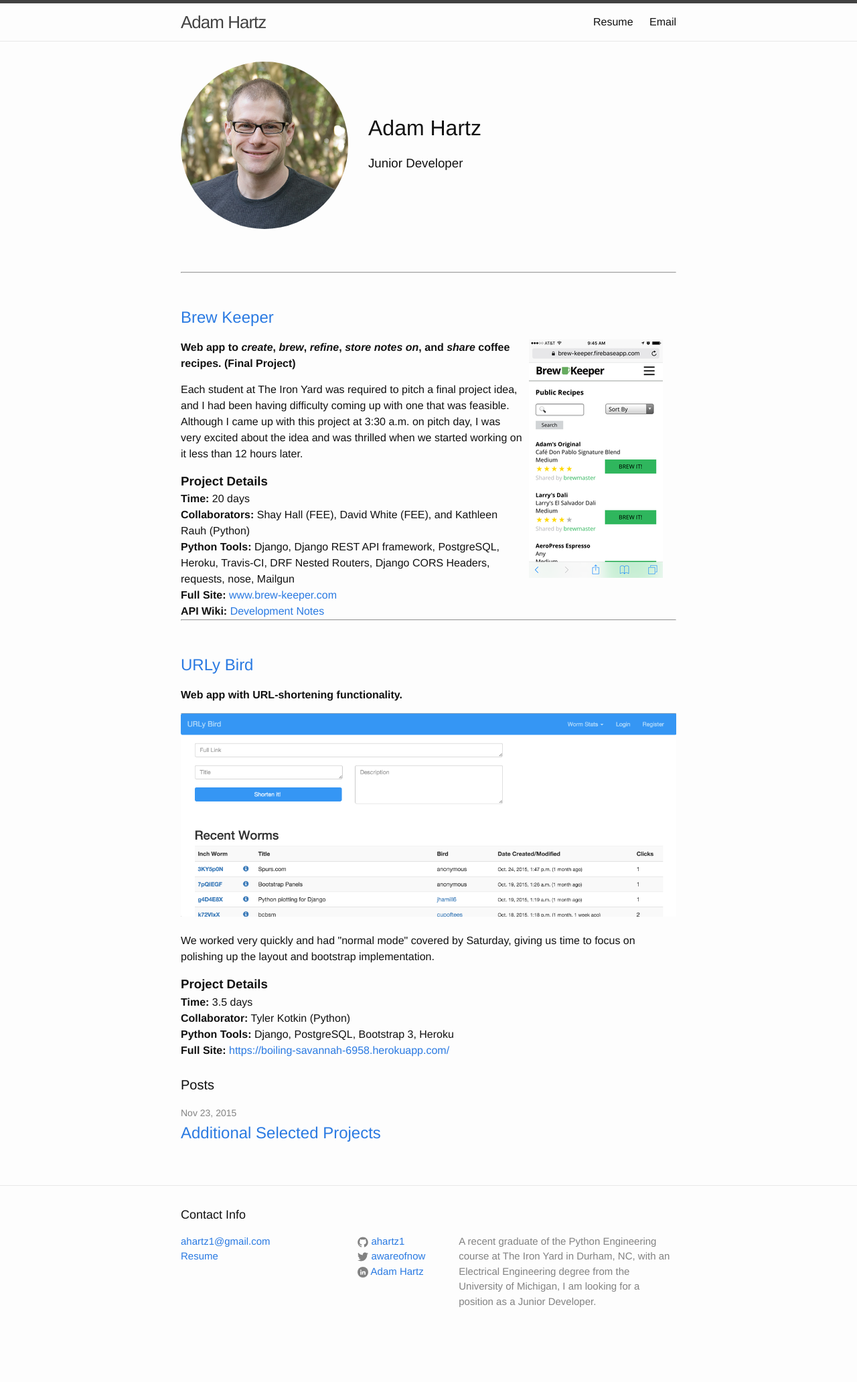
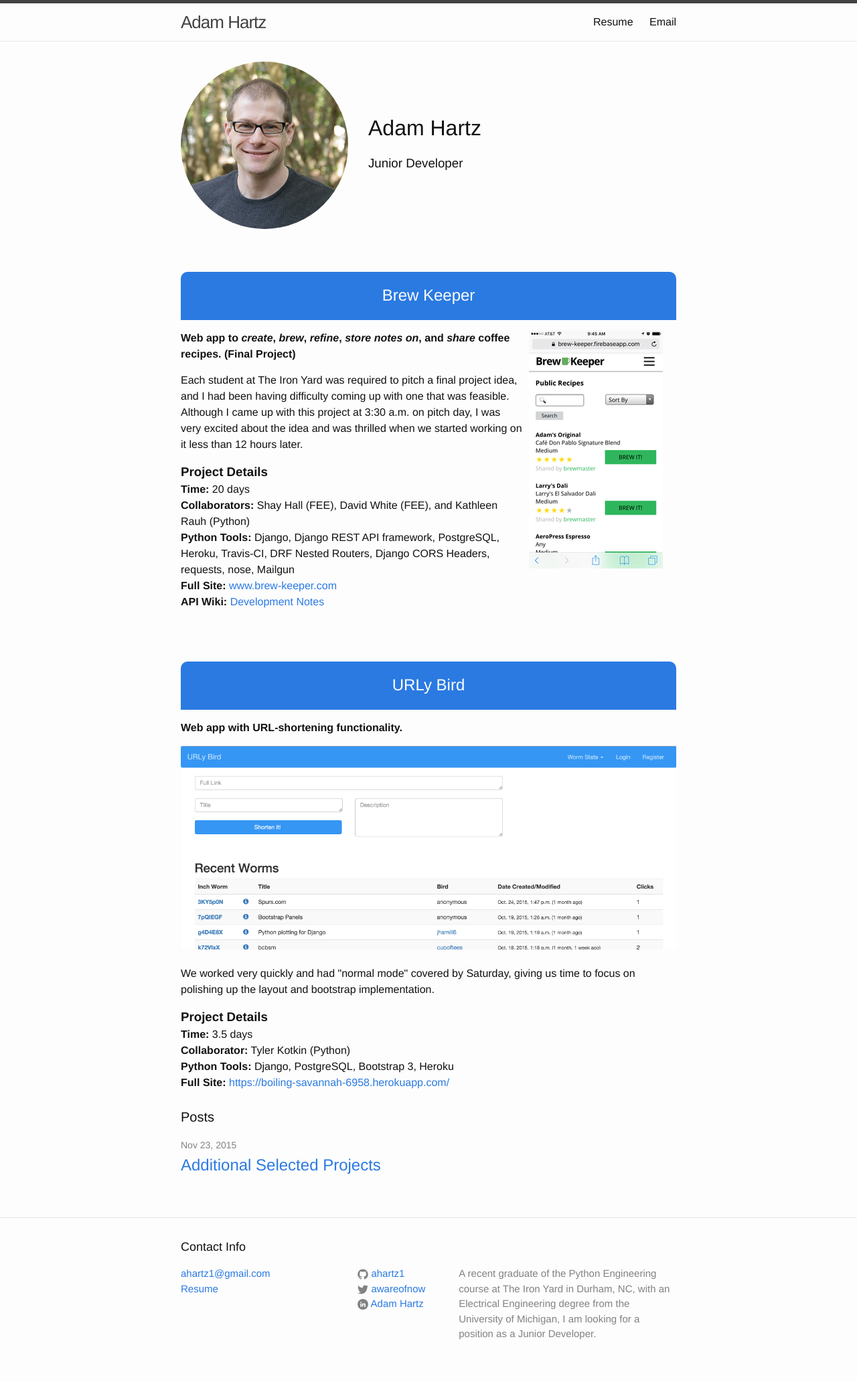
Before and after one commit to ahartz1/ahartz1.github.io, a Jekyll site: the page built from index.html, in a window 1280 px wide. Shown: the whole page at 67% size. Built offline with Jekyll 4.4.1, drawn with Linux system fonts in a browser that asks for light colours; before the commit the page ends 2015 px from its top, so only the background shows below that.

Commit message:
Move styling to _base.css

```diff
--- a/_includes/featured.html
+++ b/_includes/featured.html
@@ -1,6 +1,6 @@
 <div style="clear: both">
-  <hr class="espace">
-  <h2><a href="https://github.com/Brew-Keeper/brew-keeper-api">Brew Keeper</a></h2>
+
+  <h2 class="invertwide"><a href="https://github.com/Brew-Keeper/brew-keeper-api">Brew Keeper</a></h2>
 
   <div style="align: center; float: right; width: 220px; padding-left: 10px">
   <img src="{{ site.baseurl }}/assets/brew-keeper-iphone.png" >
@@ -17,9 +17,7 @@
   <p class="details"><strong>API Wiki:</strong> <a href="https://github.com/Brew-Keeper/brew-keeper-api/wiki/Development-Notes">Development Notes</a></p>
 
 
-  <hr class="espace">
-
-  <h2><a href="https://github.com/ahartz1/urly-bird">URLy Bird</a></h2>
+  <h2 class="invertwide"><a href="https://github.com/ahartz1/urly-bird">URLy Bird</a></h2>
 
   <p><strong>Web app with URL-shortening functionality.</strong></p>
 
--- a/_sass/_base.scss
+++ b/_sass/_base.scss
@@ -224,3 +224,27 @@ pre {
 .espace {
   margin-bottom: 3em;
 }
+
+.invertwide {
+  background-color: $brand-color;
+  color: $brand-color;
+  text-align: center;
+  padding-top: 0.7em;
+  height: 2.3em;
+  border-top-left-radius: 10px;
+  border-top-right-radius: 10px;
+  margin-top: 3.2em;
+  a {
+      color: $background-color;
+      text-decoration: none;
+
+      &:visited {
+          color: lighten($brand-color, 85%);
+      }
+
+      &:hover {
+          color: lighten($brand-color, 60%);
+          text-decoration: underline;
+      }
+  }
+}
```
